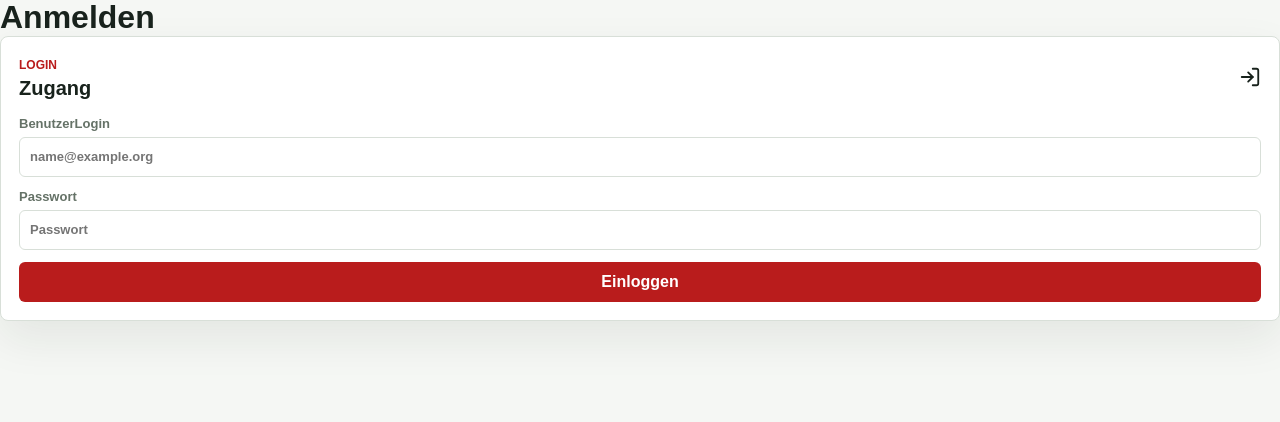
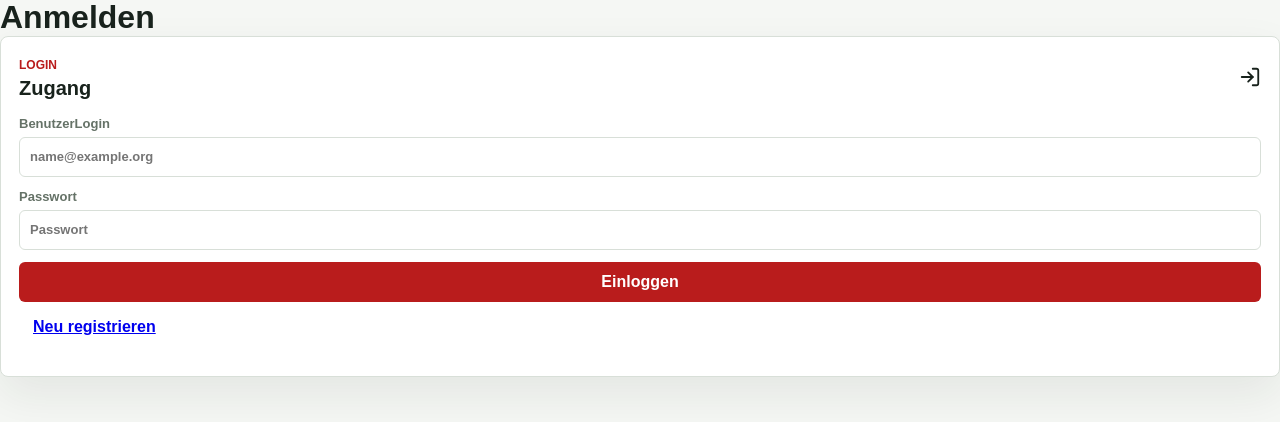
Before and after one commit to ValenVanHel/veranstaltungsprogramm, a Next.js app: page /login in a window 1280 px wide. Shown: the top 422 px of the page. Built offline with nearby package versions, Linux system fonts and the light colour scheme; no server answers.

Commit message:
update AppShell.tsx and AuthPanel.tsx

```diff
--- a/src/components/AuthPanel.tsx
+++ b/src/components/AuthPanel.tsx
@@ -6,6 +6,7 @@ import type { SessionUser, UserRole } from "@/lib/types";
 import { roleLabel } from "@/lib/roles";
 import { useState } from "react";
 import { supabase } from "@/lib/supabase";
+import Link from "next/link";
 
 type AuthPanelProps = {
   configured: boolean;
@@ -104,7 +105,11 @@ export function AuthPanel({
           {loading ? "Anmeldung läuft" : "Einloggen"}
         </button>
       </form>
-
+      {!user && (
+        <Link href="/register" className="button tertiary" style={{ display: 'block', marginTop: '1rem' }}>
+          Neu registrieren
+        </Link>
+      )}
       {!user && !configured && (
         <button className="button tertiary" type="button" onClick={() => setIsRegistering(!isRegistering)}>
           {isRegistering ? "Abbrechen" : "Neu registrieren"}
```
Also changed, not shown: src/components/AppShell.tsx (+7 -0 lines).
